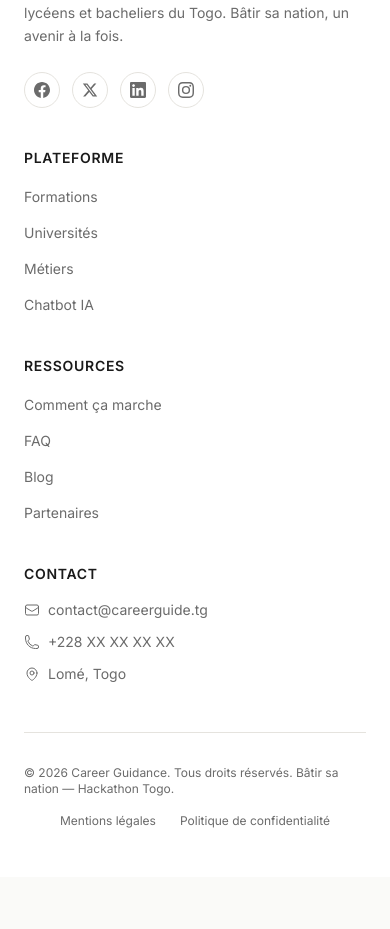
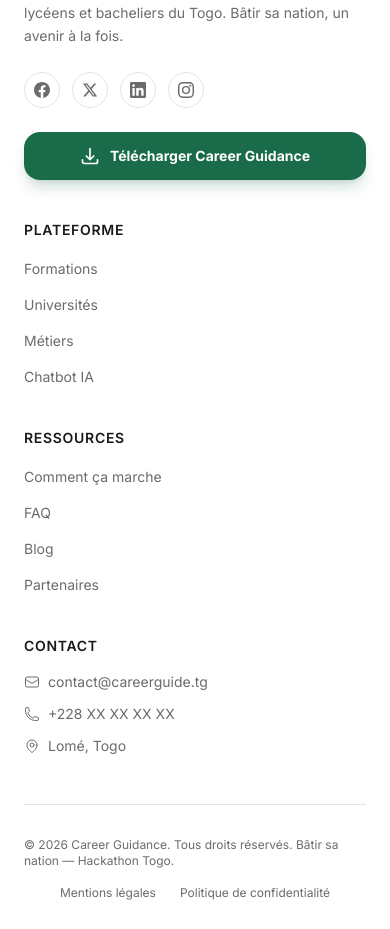
Before and after one commit to shanlight01/TCCHackDefend2026_Zero_Day, a Next.js app in the folder app/: page / in a window 390 px wide. Shown: the part 10561-11490 px from the top of the page. Before the commit the page ends 11438 px from the top, so only its background shows below. Built offline with nearby package versions, Linux system fonts and the light colour scheme; no server answers; a web font is replaced by a local one.

Commit message:
feat: add mobile-only download button in footer with PWA install instructions

```diff
--- a/app/src/components/layout/Footer.tsx
+++ b/app/src/components/layout/Footer.tsx
@@ -1,3 +1,5 @@
+"use client";
+
 import Link from "next/link";
 
 const footerLinks = {
@@ -56,9 +58,35 @@
                 <svg className="h-4 w-4" fill="currentColor" viewBox="0 0 24 24"><path d="M12 2.163c3.204 0 3.584.012 4.85.07 3.252.148 4.771 1.691 4.919 4.919.058 1.265.069 1.645.069 4.849 0 3.205-.012 3.584-.069 4.849-.149 3.225-1.664 4.771-4.919 4.919-1.266.058-1.644.07-4.85.07-3.204 0-3.584-.012-4.849-.07-3.26-.149-4.771-1.699-4.919-4.92-.058-1.265-.07-1.644-.07-4.849 0-3.204.013-3.583.07-4.849.149-3.227 1.664-4.771 4.919-4.919 1.266-.057 1.645-.069 4.849-.069zM12 0C8.741 0 8.333.014 7.053.072 2.695.272.273 2.69.073 7.052.014 8.333 0 8.741 0 12c0 3.259.014 3.668.072 4.948.2 4.358 2.618 6.78 6.98 6.98C8.333 23.986 8.741 24 12 24c3.259 0 3.668-.014 4.948-.072 4.354-.2 6.782-2.618 6.979-6.98.059-1.28.073-1.689.073-4.948 0-3.259-.014-3.667-.072-4.947-.196-4.354-2.617-6.78-6.979-6.98C15.668.014 15.259 0 12 0zm0 5.838a6.162 6.162 0 1 0 0 12.324 6.162 6.162 0 0 0 0-12.324zM12 16a4 4 0 1 1 0-8 4 4 0 0 1 0 8zm6.406-11.845a1.44 1.44 0 1 0 0 2.881 1.44 1.44 0 0 0 0-2.881z"/></svg>
               </a>
             </div>
+
+            {/* Mobile-only: Bouton Télécharger */}
+            <div className="mt-6 lg:hidden">
+              <button
+                id="footer-install-btn"
+                className="w-full inline-flex items-center justify-center gap-2.5 rounded-2xl bg-primary px-6 py-3.5 text-sm font-bold text-white shadow-lg shadow-primary/20 transition-all active:scale-[0.97] hover:bg-primary-hover"
+                onClick={() => {
+                  // Try native install prompt first
+                  if ((window as any).__pwaPrompt) {
+                    (window as any).__pwaPrompt.prompt();
+                  } else {
+                    // Scroll to show manual instructions or open a guide
+                    const isIOS = /iPad|iPhone|iPod/.test(navigator.userAgent);
+                    const msg = isIOS
+                      ? "Pour installer :\n1. Appuie sur l'icône Partager (⎋) en bas de Safari\n2. Choisis « Sur l'écran d'accueil »\n3. Appuie sur « Ajouter »"
+                      : "Pour installer :\n1. Appuie sur ⋮ (menu) en haut à droite\n2. Choisis « Installer l'application » ou « Ajouter à l'écran d'accueil »";
+                    alert(msg);
+                  }
+                }}
+              >
+                <svg className="h-5 w-5" fill="none" viewBox="0 0 24 24" strokeWidth={2} stroke="currentColor">
+                  <path strokeLinecap="round" strokeLinejoin="round" d="M3 16.5v2.25A2.25 2.25 0 0 0 5.25 21h13.5A2.25 2.25 0 0 0 21 18.75V16.5M16.5 12 12 16.5m0 0L7.5 12m4.5 4.5V3" />
+                </svg>
+                Télécharger Career Guidance
+              </button>
+            </div>
           </div>
 
-          {/* Links: Plateforme */}
+
           <div>
             <h3 className="text-sm font-semibold uppercase tracking-wider text-foreground">
               Plateforme
```
